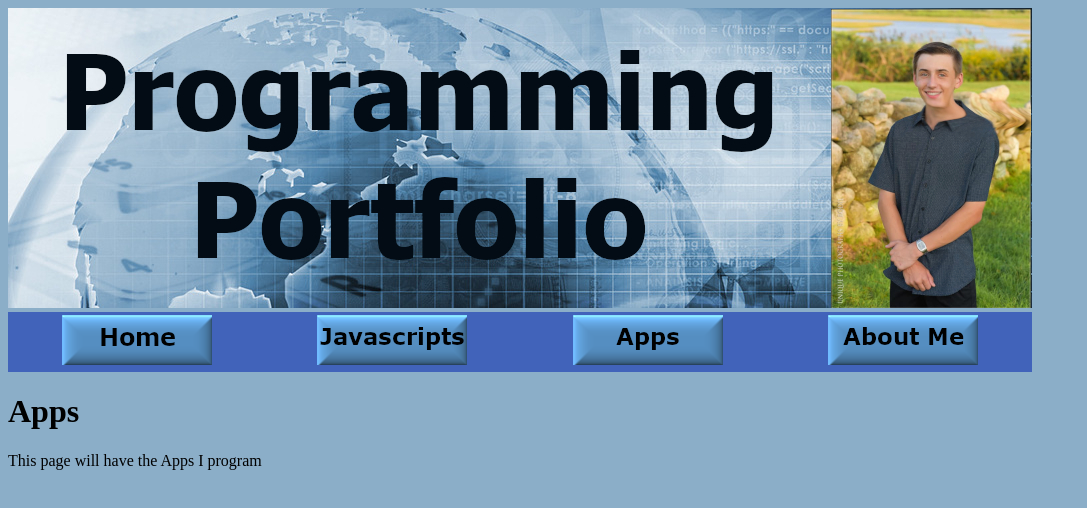
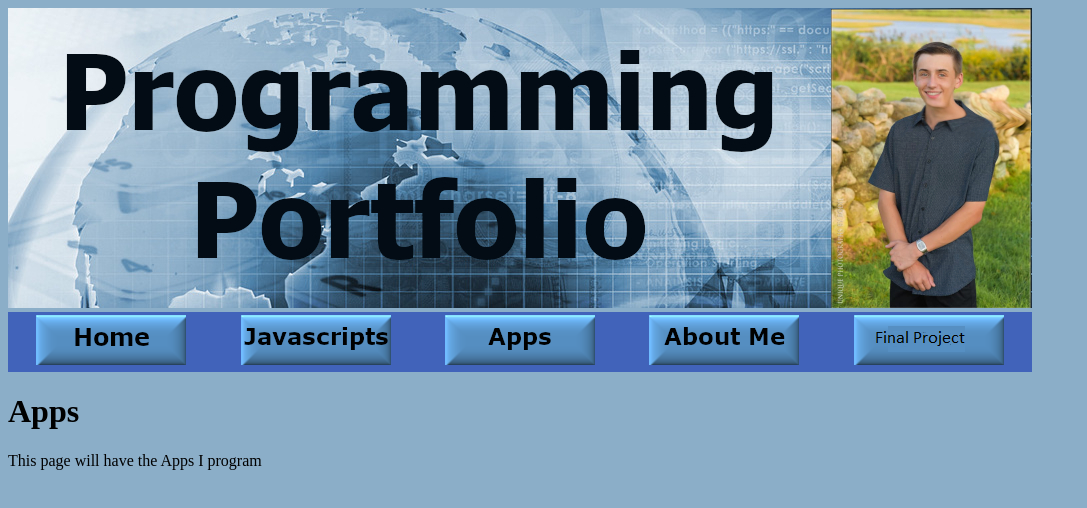
Before and after one commit to scullye127/scullye127.github.io, a plain HTML site: page apps.html in a window 1280 px wide. Shown: the whole page, without its empty margins (0-1087 px from the left). Drawn offline with Linux system fonts and the light colour scheme.

Commit message:
Update apps.html

```diff
--- a/apps.html
+++ b/apps.html
@@ -18,6 +18,7 @@
 			<td align="center"><a href="javascripts.html"><img src="javascripts_button.png"></a></td>
 			<td align="center"><a href="apps.html"><img src="apps_button.png"></a></td>
 			<td align="center"><a href="about.html"><img src="aboutme_button.png"></a></td>
+			<td align="center"><a href="final.html"><img src="final_button.png"></a></td>
 		</tr>
 	</table>
 
```
